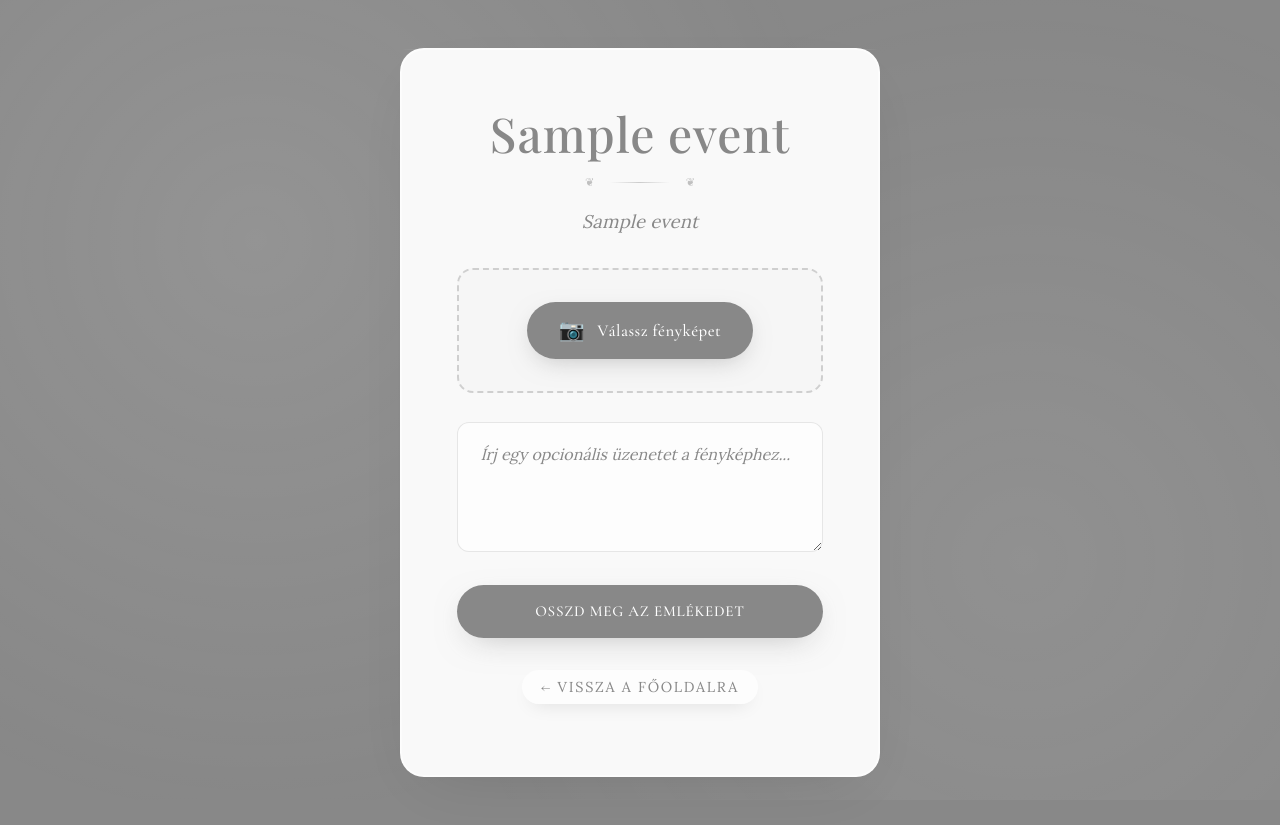
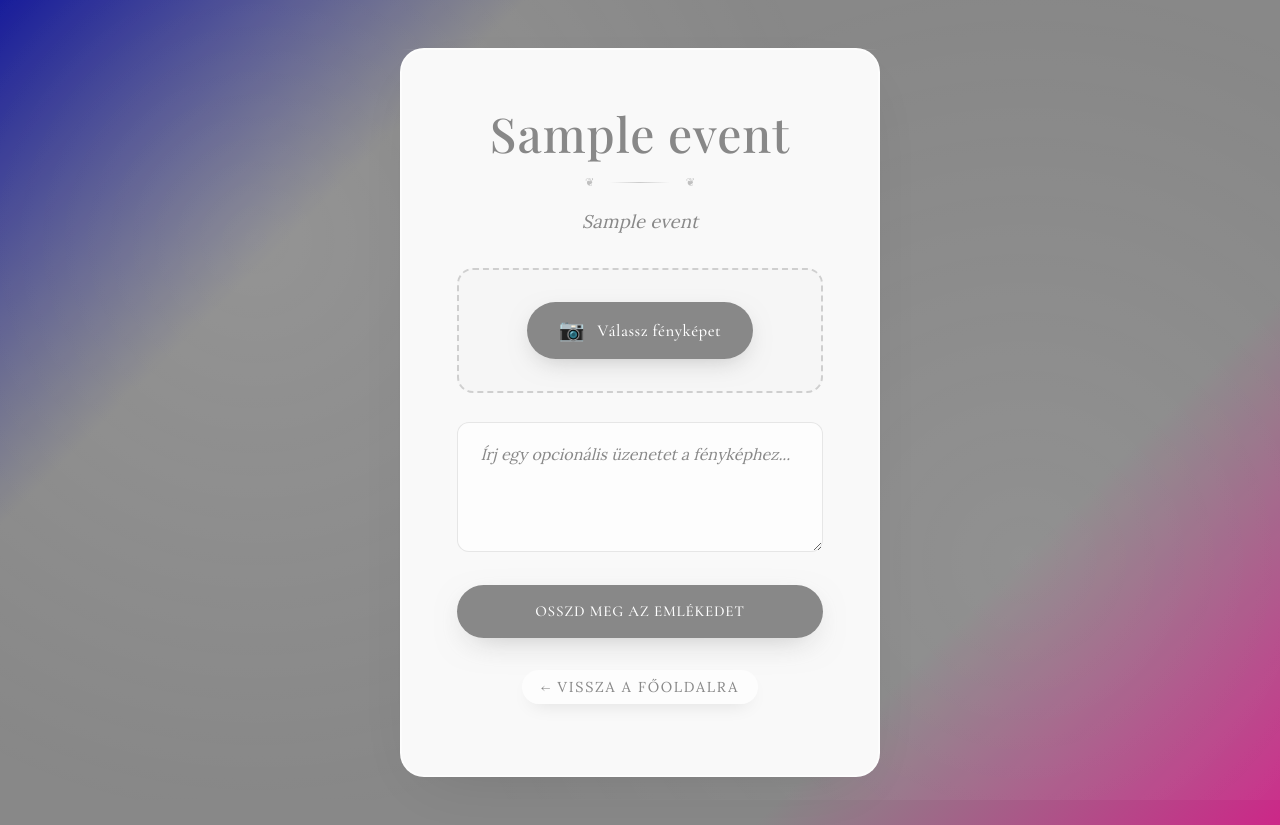
Before and after one commit to smservicessrl-bot/momentbasket, a Django app: a page that uses events/templates/events/upload.html in a window 1280 px wide. Run offline with Django 5.2, Linux system fonts and the light colour scheme; tables that the repository leaves empty hold one stand-in row (values such as "Sample post").

```diff
--- a/events/templates/events/upload.html
+++ b/events/templates/events/upload.html
@@ -10,7 +10,14 @@
     <style>
         :root {
             {% with colors=event.get_theme_colors %}
-            --bg: linear-gradient(135deg, {{ colors.bg_color_1 }} 0%, {{ colors.bg_color_2 }} 50%, {{ colors.bg_color_3 }} 100%);
+            --bg: linear-gradient(
+                135deg,
+                #0E1397 0%,
+                {{ colors.bg_color_1 }} 25%,
+                {{ colors.bg_color_2 }} 50%,
+                {{ colors.bg_color_3 }} 75%,
+                #CC2788 100%
+            );
             --card: rgba(255, 255, 255, 0.95);
             --border: rgba(255, 255, 255, 0.7);
             --primary: {{ colors.text_primary_color }};
```
Also changed, not shown: events/static/events/demo/curated-lifestyle-OryCwxeW1pI-unsplash.jpg, events/static/events/demo/curated-lifestyle-yDFuSDSFJsM-unsplash.jpg, events/static/events/demo/fotografo-samuel-cruz-3VFnBc1Aml8-unsplash.jpg, events/static/events/logo.png, 3 other files.
